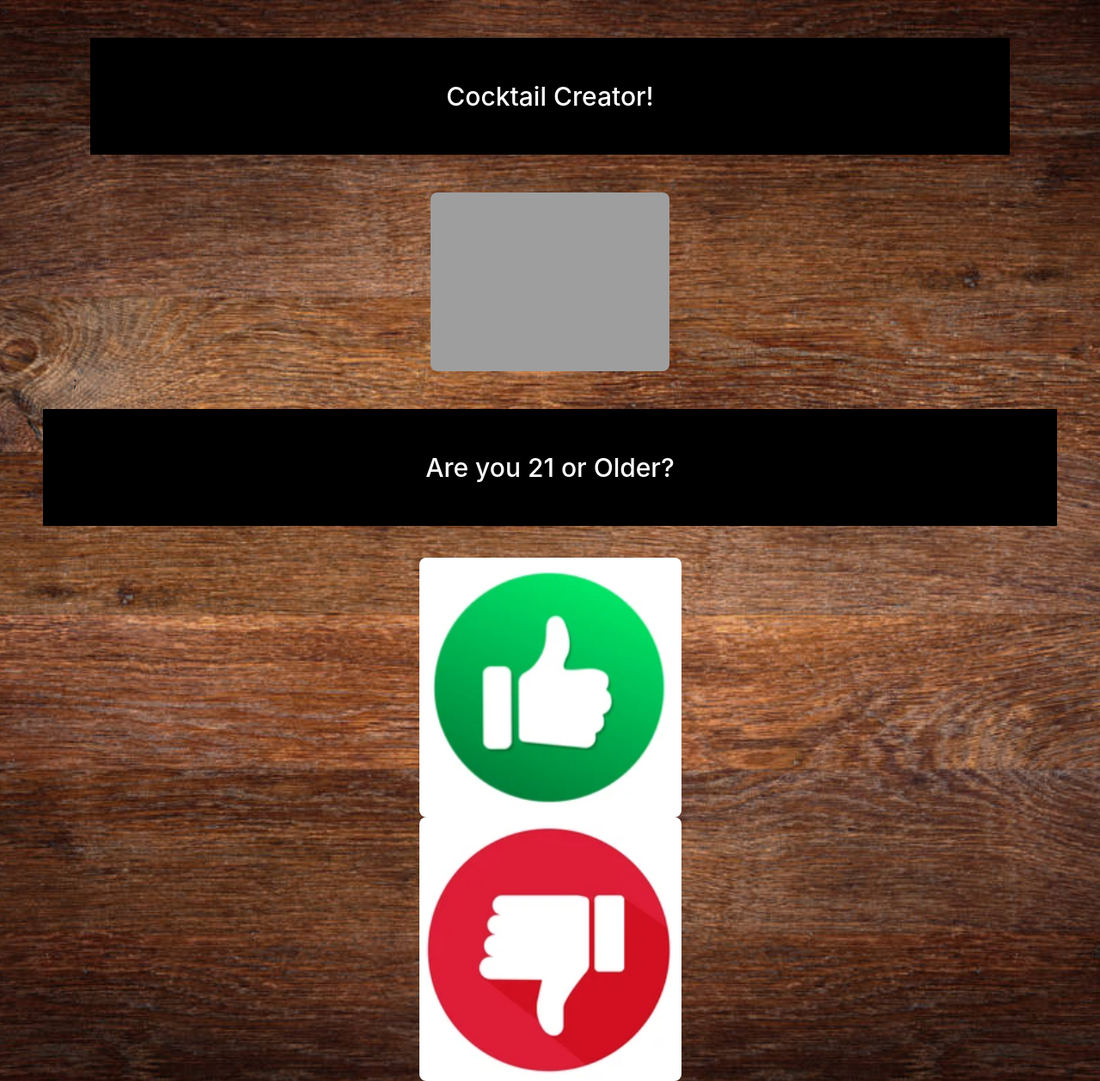
After one commit to Ssimoes48/Cocktail-Creator, a Flask app: template templates/open_age.html in a window 1280 px wide. The commit adds this page. Shown: the whole page at 86% size. Run offline with Flask 2, Linux system fonts and the light colour scheme; the template is opened without the code that fills it, so the values that code supplies are empty; some libraries are stand-ins or nearby versions; grey boxes are pictures that could not be loaded.

Commit message:
adding enter page for age check

```diff
--- a/static/css/style.css
+++ b/static/style.css
@@ -1,8 +1,19 @@
 /* Giving the body the specified background color, adding font sizes for the h1 and h3 elements we'll be using */
 body {
-    background: rgb(241, 233, 225);
+    /* background: rgb(241, 233, 225); */
+    background-image: url("../Images/old_oak.jpg");
+    background-size: cover;
+    background-position: center;
     margin: 0px;
 
+  }
+  img {
+    border-radius: 8px;
+    display: block;
+    margin-left: auto;
+    margin-right: auto;
+    width: 25%;
+    height: 25%;
   }
 
   .navbar{
@@ -10,7 +21,14 @@ body {
   background:black;
   }
 
-
+  h2 {
+    padding: 50px;
+    margin: 20px;
+    text-align: center;
+    background:black;
+    color: white;
+    font-size: 30px;
+  }
   h1 {
     font-size: 80px;
   }
@@ -19,11 +37,11 @@ body {
     font-size: 30px;
   }
 
-  img{
+  /* img{
     width: 100%;
     height: 463px;
     opacity: 0.8;
-  }
+  } */
 
   .dropdown-styles{
     width: 280px;
--- /dev/null
+++ b/templates/open_age.html
@@ -0,0 +1,64 @@
+<!DOCTYPE html>
+<html lang="en">
+
+<head>
+    <meta charset="UTF-8">
+    <meta name="viewport" content="width=device-width, initial-scale=1.0">
+    <meta http-equiv="X-UA-Compatible" content="ie=edge">
+    <title>Sample Flask Website</title>
+    <link rel="stylesheet" href="https://maxcdn.bootstrapcdn.com/bootstrap/4.5.2/css/bootstrap.min.css">
+    <!-- Leaflet CSS -->
+    <link rel="stylesheet" href="https://unpkg.com/leaflet@1.6.0/dist/leaflet.css"
+        integrity="sha512-xwE/Az9zrjBIphAcBb3F6JVqxf46+CDLwfLMHloNu6KEQCAWi6HcDUbeOfBIptF7tcCzusKFjFw2yuvEpDL9wQ=="
+        crossorigin="" />>
+
+    <!--D3 cdn-->
+    <script src="https://cdnjs.cloudflare.com/ajax/libs/d3/4.5.0/d3.min.js"></script>
+
+    <!-- Our CSS -->
+    <link rel="stylesheet" type="text/css" href="../static/style.css">
+</head>
+
+<body>
+    <div class="container-fluid">
+        <div class="row">
+            <div class="col-md-12">
+                <div class="container fluid">
+                    <h2 style="text-align: center"> Cocktail Creator! </h2>
+                    <br>
+                    <div>
+                        <img
+                            src="https://media0.giphy.com/media/3o7qDZCsPfhyaRazE4/giphy.gif?cid=ecf05e475kr7ugqqtux44yfk8yyp0stctomqe8kxneh8anve&rid=giphy.gif">;
+                    </div>
+                </div>
+            </div>
+        </div>
+    </div>
+    <div class="col-md-12">
+        <div class="container-fluid">
+            <section id="Comparison">
+                <section id="figure">
+                    <h2 style="text-align: center">Are you 21 or Older?</h2>
+                    <hr>
+                    <div class="row">
+                        <div class="col-md-12">
+                            <a href="index.html">
+                                <img src="../Images\yes.PNG" alt="ack" class="img-fluid">
+                            </a>
+                        </div>
+                    </div>
+                    <div class="row">
+                        <div class="col-md-12">
+                            <a href="not_21.html">
+                                <img src="../Images\no.PNG" alt="ack" class="img-fluid">
+                            </a>
+                        </div>
+                    </div>
+                </section>
+            </section>
+        </div>
+    </div>
+
+</body>
+
+</html>
```
Also changed, not shown: templates/index.html (+11 -6 lines), templates/not_21.html (added, +39 -0 lines), Images/no.PNG (added), Images/old_oak.jpg (added), Images/shirley_temple.jpg (added), Images/yes.PNG (added).
